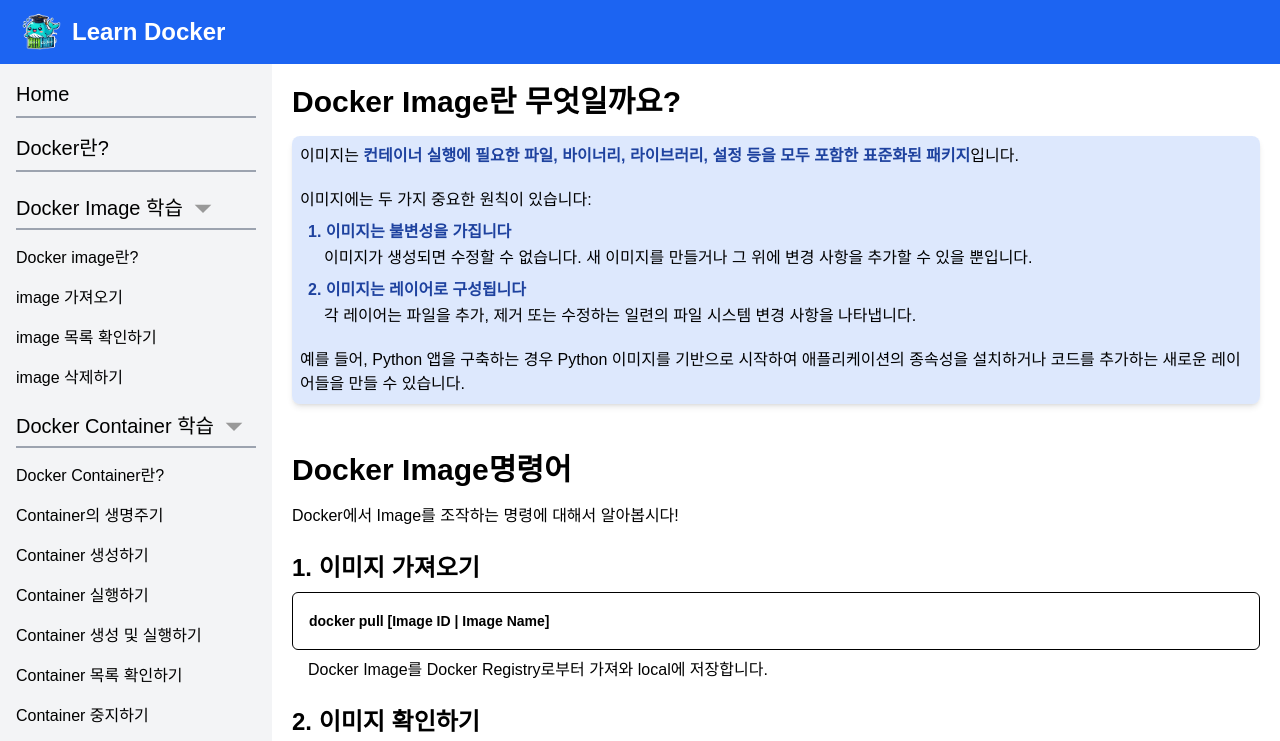
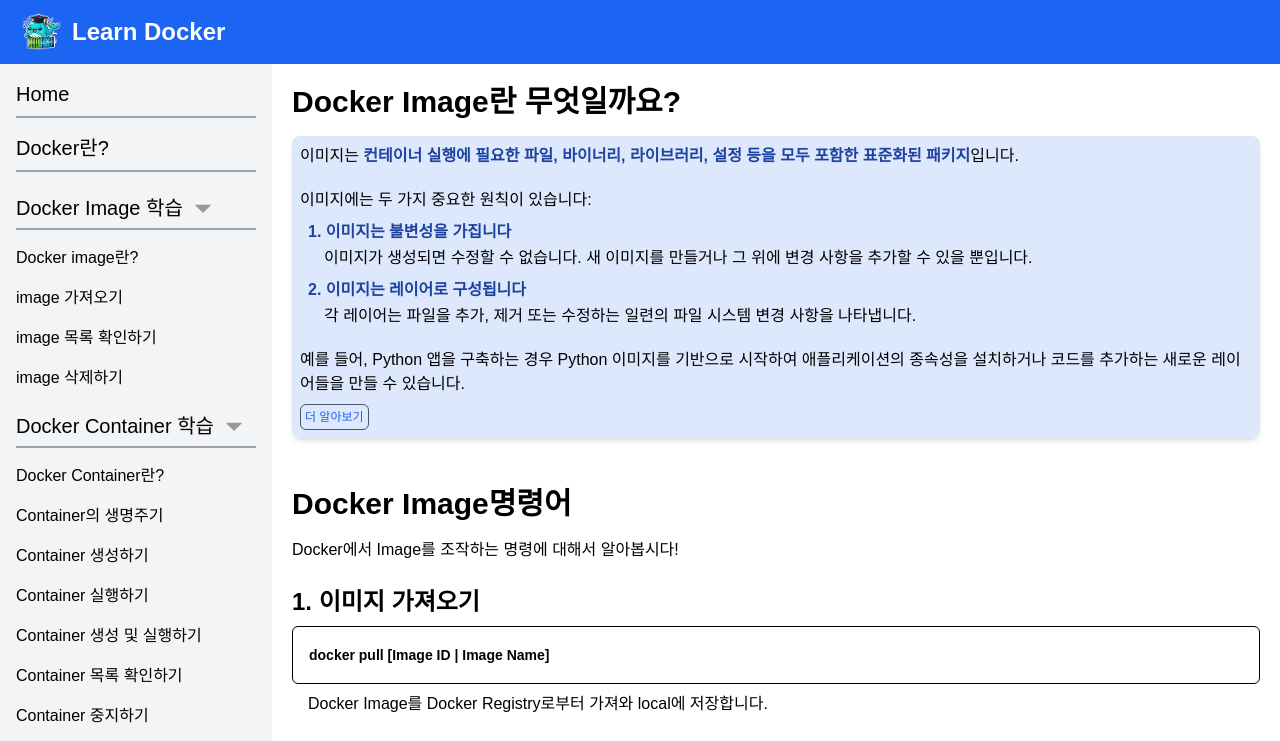
Before and after one commit to kimykstar/web34-LearnDocker, a React (Vite) app in the folder frontend/: page /what-is-docker-image in a window 1280 px wide. Shown: the top 741 px of the page. Built offline with nearby package versions, Linux system fonts and the light colour scheme; no server answers; a web font is replaced by a local one.

Commit message:
feat: Docker Image란? 페이지에 공식 홈페이지 링크 추가

```diff
--- a/frontend/src/components/staticpages/DockerImagePage.tsx
+++ b/frontend/src/components/staticpages/DockerImagePage.tsx
@@ -36,6 +36,15 @@ const WhatIsDockerImagePage = () => {
                         애플리케이션의 종속성을 설치하거나 코드를 추가하는 새로운 레이어들을 만들 수
                         있습니다.
                     </p>
+                    <div className='border border-slate-600 p-1 rounded-md text-Moby-Blue mt-2 inline-block text-xs'>
+                        <a
+                            href='https://docs.docker.com/get-started/docker-concepts/the-basics/what-is-an-image/'
+                            rel='noopener noreferrer'
+                            target='_blank'
+                        >
+                            더 알아보기
+                        </a>
+                    </div>
                 </div>
             </div>
             <div className='flex-col w-full mt-12'>
```
